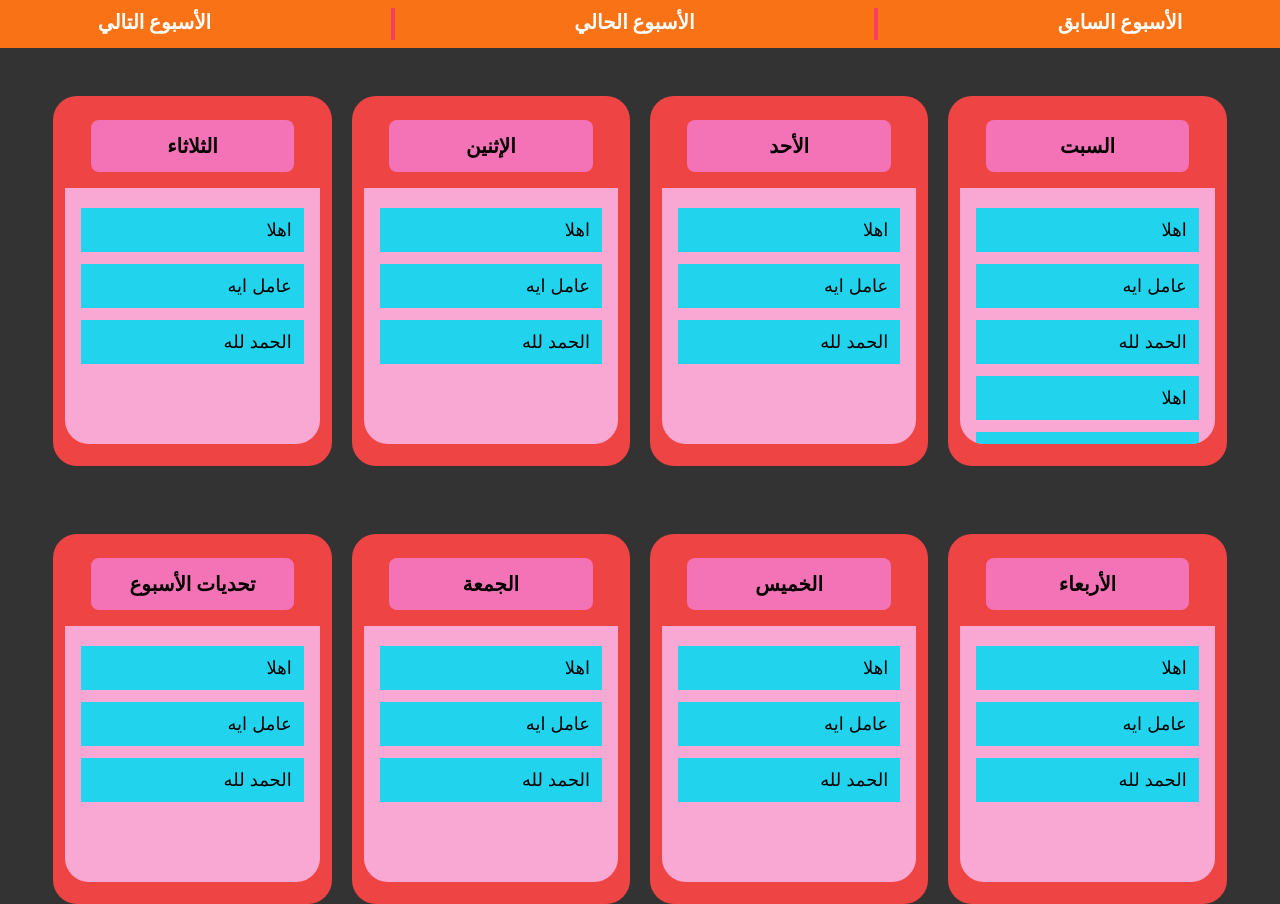
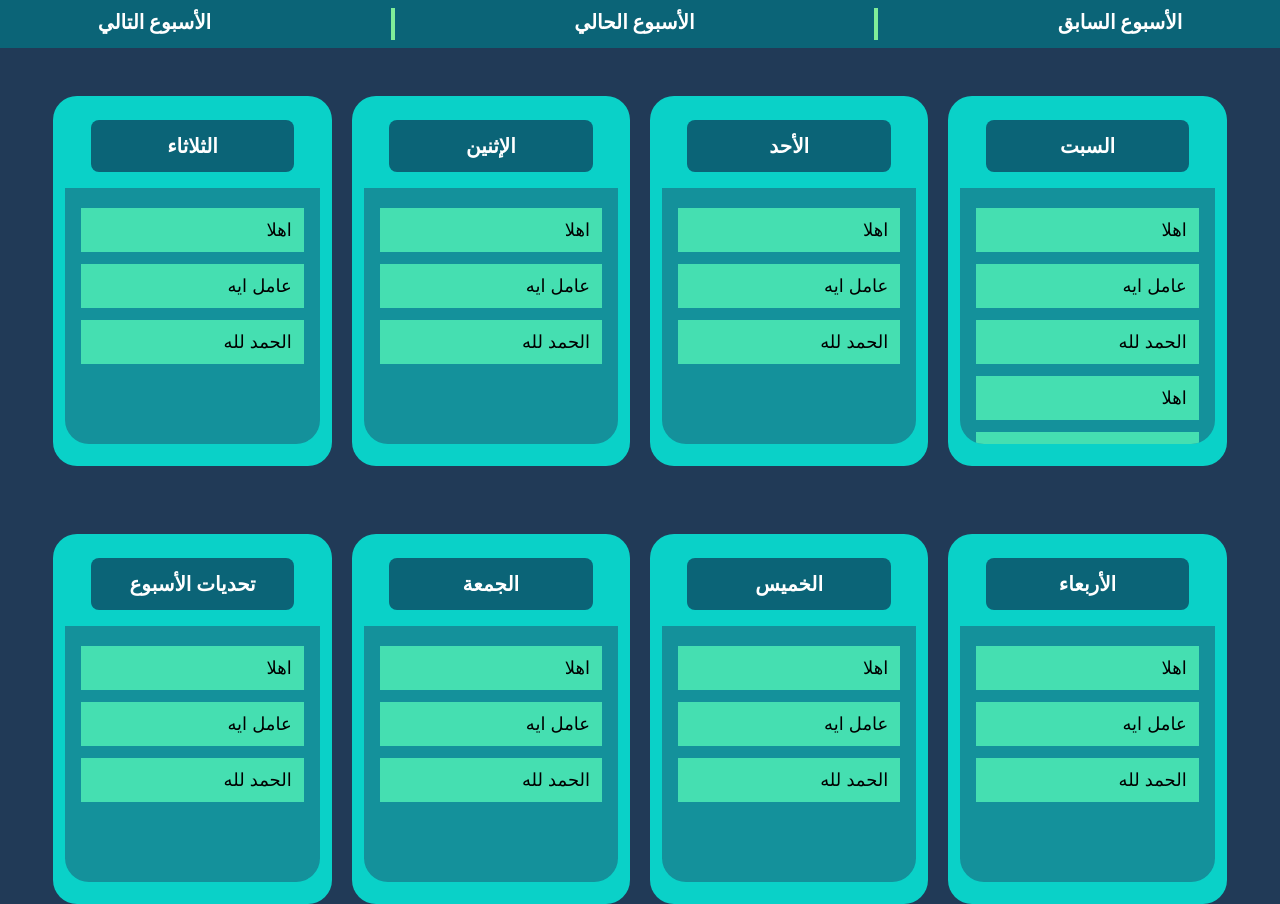
Before and after one commit to AbdoHamadto/week-todolist, a Next.js app: page / in a window 1280 px wide. Built offline with nearby package versions, Linux system fonts and the light colour scheme.

Commit message:
config tailwend css

```diff
--- a/src/app/components/nav-bar.jsx
+++ b/src/app/components/nav-bar.jsx
@@ -2,12 +2,12 @@ import Link from "next/link";
 
 const NavBar = () => {
   return(
-    <div className="flex bg-orange-500 p-2 justify-around text-white font-bold text-xl">
-      <Link href='/' className="hover:text-green-500">الأسبوع السابق</Link>
-      <div className="w-1 h-8 bg-rose-500"/>
-      <Link href='/' className="hover:text-green-500">الأسبوع الحالي</Link>
-      <div className="w-1 h-8 bg-rose-500"/>
-      <Link href='/' className="hover:text-green-500">الأسبوع التالي</Link>
+    <div className="flex bg-bgNav p-2 justify-around text-white font-bold text-xl">
+      <Link href='/' className="hover:text-bgText text-white">الأسبوع السابق</Link>
+      <div className="w-1 h-8 bg-bgSpace"/>
+      <Link href='/' className="hover:text-bgText text-white">الأسبوع الحالي</Link>
+      <div className="w-1 h-8 bg-bgSpace"/>
+      <Link href='/' className="hover:text-bgText text-white">الأسبوع التالي</Link>
     </div>
   )
 }
--- a/src/app/components/taskes.jsx
+++ b/src/app/components/taskes.jsx
@@ -10,11 +10,11 @@ const MapTaskes = () => {
   return(
     <div className="grid grid-cols-4 gap-5 w-11/12 mx-auto">
       {data.map((item, index) =>
-        <div key={index} className="h-[370px] mt-12 p-3 rounded-3xl bg-red-500">
-            <p className="w-4/5 p-3 rounded-lg text-xl font-bold mt-3 mb-4 mx-auto text-center bg-pink-400">{item.day}</p>
-            <ul className="py-3 px-4 bg-pink-300 rounded-b-3xl h-64 overflow-y-auto">
+        <div key={index} className="h-[370px] mt-12 p-3 rounded-3xl bg-bgCard">
+            <p className="w-4/5 p-3 rounded-lg text-xl font-bold mt-3 mb-4 mx-auto text-center bg-bgNav text-white">{item.day}</p>
+            <ul className="py-3 px-4 bg-bgTaske rounded-b-3xl h-64 overflow-y-auto">
                 {item.taskes.map((item, index) => {return(
-                  <li key={index} className="relative group overflow-hidden text-lg bg-cyan-400 mt-2 mb-3 py-2 cursor-pointer">
+                  <li key={index} className="relative group overflow-hidden text-lg bg-bgTaskes mt-2 mb-3 py-2 cursor-pointer">
                     <p className="mx-3">{item}</p>
                     <div className="absolute w-1 h-full bg-red-500 duration-300 -translate-y-20 group-hover:-translate-y-9"/>
                   </li>
--- a/src/app/layout.jsx
+++ b/src/app/layout.jsx
@@ -11,7 +11,7 @@ export const metadata = {
 export default function RootLayout({ children }) {
   return (
     <html lang="en">
-      <body className={`${inter.className} bg-light-gray `}>{children}</body>
+      <body className={`${inter.className} bg-bgBody`}>{children}</body>
     </html>
   );
 }
--- a/tailwind.config.js
+++ b/tailwind.config.js
@@ -7,13 +7,18 @@ module.exports = {
   ],
   theme: {
     extend: {
-      backgroundImage: {
-        "gradient-radial": "radial-gradient(var(--tw-gradient-stops))",
-        "gradient-conic":
-          "conic-gradient(from 180deg at 50% 50%, var(--tw-gradient-stops))",
+      backgroundColor: {
+        "bgNav" : "#0B6477",
+        "bgBody" : "#213A57",
+        "bgSpace" : "#80ED99",
+        "bgCard" : "#0AD1C8",
+        "bgTaske" : "#14919B",
+        "bgTaskes" : "#45DFB1",
       },
-      backgroundColor: {
-        "light-gray" : "#333"
+      colors: {
+        "t" : "#14919B",
+        "u" : "#0AD1C8",
+        "bgText" : "#45DFB1",
       }
     },
   },
```
